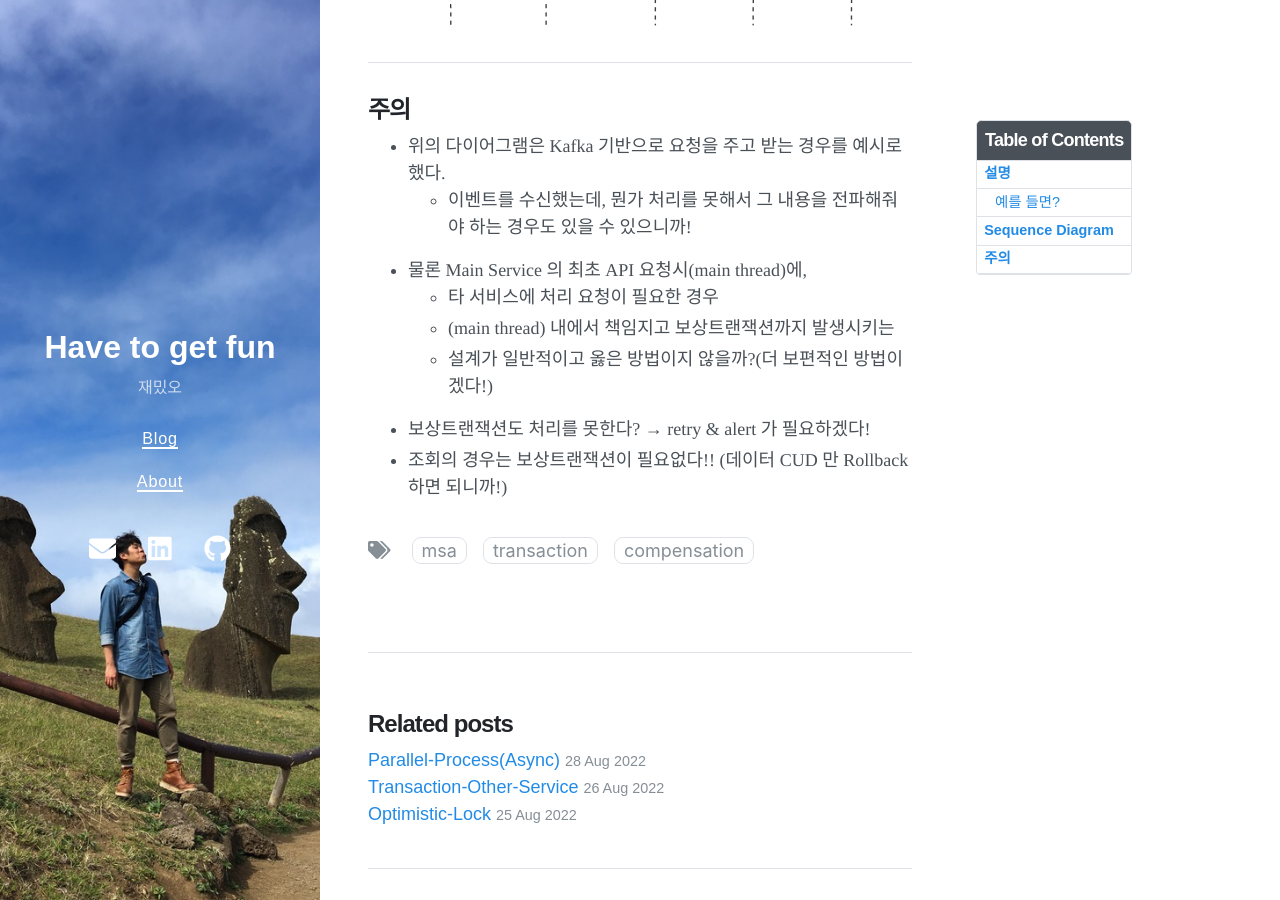
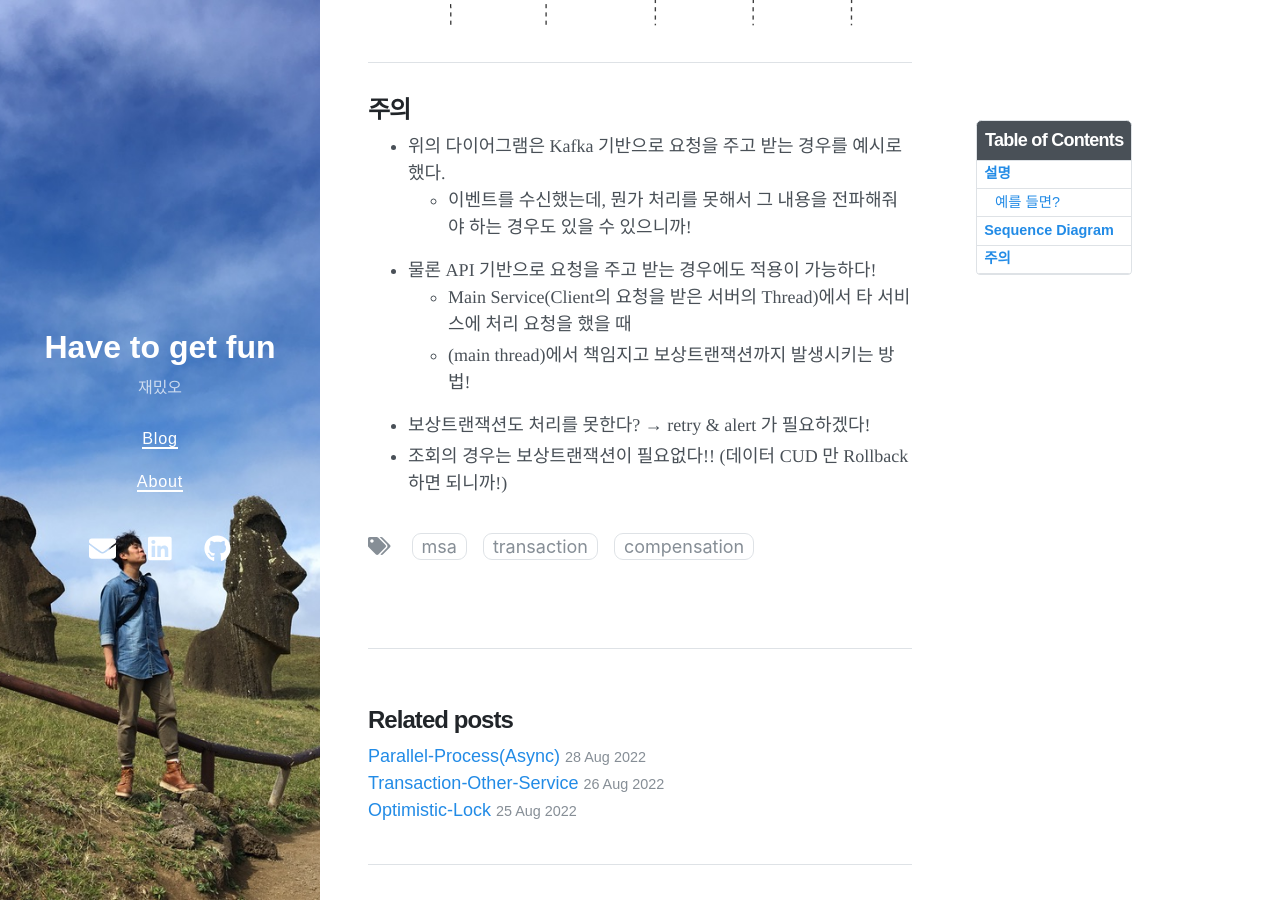
Before and after one commit to LeeJyeon/LeeJyeon.github.io, a Jekyll site: the page built from _posts/MSA/2022-09-03-SAGA(Orchestration).md, in a window 1280 px wide and 900 px high, scrolled down 1762 px. Built offline with Jekyll 4.4.1, drawn with Linux system fonts in a browser that asks for light colours; nearby versions of some CDN libraries.

Commit message:
SAGA(Orchestration)

```diff
--- a/_posts/MSA/2022-09-03-SAGA(Orchestration).md
+++ b/_posts/MSA/2022-09-03-SAGA(Orchestration).md
@@ -67,9 +67,8 @@ MSA 환경에서는 서비스간 별도의 DB를 운영해 환경을 격리시
 
 - 위의 다이어그램은 Kafka 기반으로 요청을 주고 받는 경우를 예시로 했다.
     - 이벤트를 수신했는데, 뭔가 처리를 못해서 그 내용을 전파해줘야 하는 경우도 있을 수 있으니까!
-- 물론 Main Service 의 최초 API 요청시(main thread)에,
-    - 타 서비스에 처리 요청이 필요한 경우
-    - (main thread) 내에서 책임지고 보상트랜잭션까지 발생시키는
-    - 설계가 일반적이고 옳은 방법이지 않을까?(더 보편적인 방법이겠다!)
+- 물론 API 기반으로 요청을 주고 받는 경우에도 적용이 가능하다!
+    - Main Service(Client의 요청을 받은 서버의 Thread)에서 타 서비스에 처리 요청을 했을 때
+    - (main thread)에서 책임지고 보상트랜잭션까지 발생시키는 방법!
 - 보상트랜잭션도 처리를 못한다? → retry & alert 가 필요하겠다!
 - 조회의 경우는 보상트랜잭션이 필요없다!! (데이터 CUD 만 Rollback 하면 되니까!)
```
